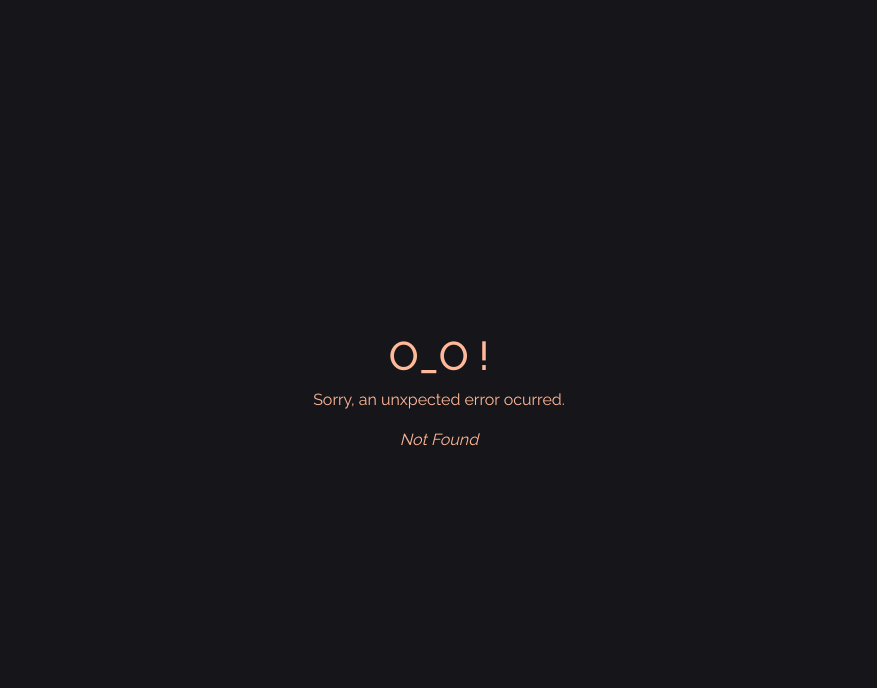
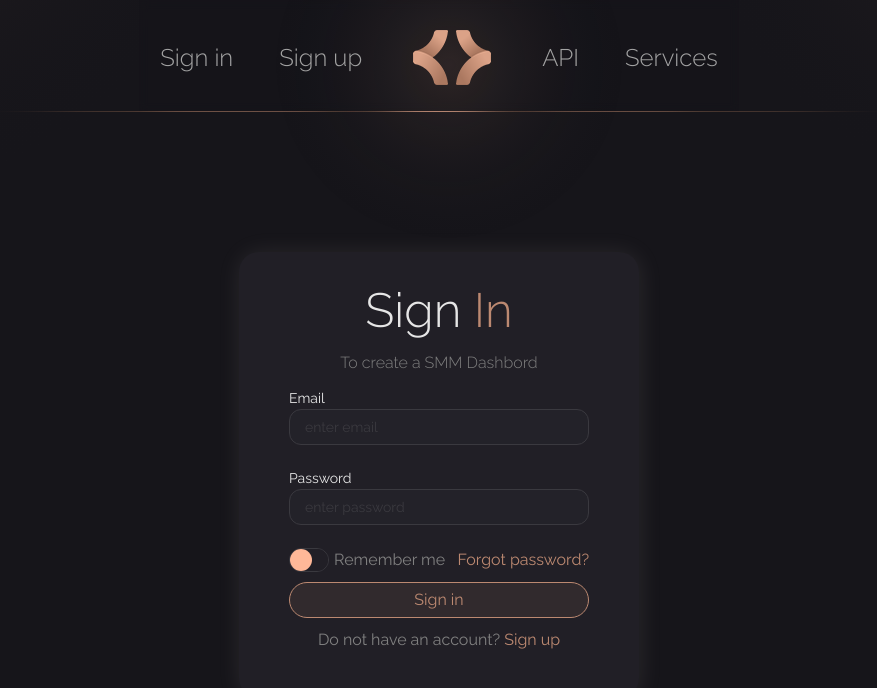
Before and after one commit to Peggyta/smmlanding, a React (Create React App) app: page /login in a window 1280 px wide. Before the commit this address had no page. Shown: the top 688 px of the page, without its empty margins (201-1078 px from the left). Built offline with nearby package versions, Linux system fonts and the light colour scheme.

Commit message:
update registr and login forms

```diff
--- a/src/App.js
+++ b/src/App.js
@@ -4,7 +4,7 @@ import Landing from './components/Landing';
 function App() {
   return (
     <div className="App">
-        <Landing />
+      <Landing />
     </div>
   );
 }
--- /dev/null
+++ b/src/components/Login.js
@@ -0,0 +1,63 @@
+import React from 'react';
+import { NavLink } from 'react-router-dom';
+import { Controller, useForm } from 'react-hook-form';
+import Navbar from './Navbar';
+import '../styles/SignUp.css';
+import Toggle from './Toggle';
+
+const Login = () => {
+    const {register, handleSubmit, formState: {errors}, control}= useForm({
+        email: '',
+        password: ''
+    });
+    return (
+    <>
+        <Navbar />
+        <div className='signUp-form'>
+            <form className='signUp' onSubmit={handleSubmit((data)=> console.log(data))}>
+            <div className='form-titles'>
+                    <h2 className='sign-title'>Sign <span>In</span></h2>
+                    <p className='signUp-form-text'>To create a SMM Dashbord</p>
+                </div>
+                <div className='form-section'>
+                    <label>Email</label>
+                    <input
+                    name='email' type='email'
+                    placeholder='enter email'
+                    {...register('email', {required: true ,pattern: /\S+@\S+\.\S+/.test})} />
+                    {errors.email && <p className='err-msg'>Please enter valid email.</p>}
+                </div>
+                <div className='form-section'>
+                    <label>Password</label>
+                    <input
+                    name='password' type='password'
+                    placeholder='enter password'
+                    {...register('password', {required: true})} />
+                    {errors.password && <p className='err-msg'>Enter your password</p>}
+                </div>
+                <div className='toggle-smm-section'>
+                    {/* <div className='toggle-smm-land'>
+                        <input name='toggle' type='checkbox' control={control} />
+                        <label>Remember me</label>
+                    </div> */}
+                    <Controller
+                    control={control}
+                    name="profileStatus"
+                    render={({ field: { ref, ...field } }) => <Toggle {...field} />}
+                    />
+                    <div><a href='#'>Forgot password?</a></div>
+                </div>
+                <div className='submit-button'>
+                    <button type='submit'>Sign in </button>
+                </div>
+                <div className='login-text'>
+                    <p>Do not have an account? <NavLink to='/signup' className='login-link'>Sign up</NavLink></p>
+                </div>
+
+            </form>
+        </div>
+    </>
+    );
+};
+
+export default Login;
--- a/src/components/Navbar.js
+++ b/src/components/Navbar.js
@@ -40,7 +40,7 @@ const Navbar = () => {
         <div className='svg-container'>
             <div className={show ? 'active': 'hidden'}>
                 <ul className='nav-list d-flex justify-content-center align-items-center list-unstyled position-relative z-index-1  '>
-                        <li><Link to='/signin' className='nav nav-link-one text-decoration-none'>Sign in</Link></li>
+                        <li><Link to='/login' className='nav nav-link-one text-decoration-none'>Sign in</Link></li>
                         <li><Link to='/signup' className='nav nav-link-two text-decoration-none'>Sign up</Link></li>
                         <div className='logo-container position-relative'>
                             <Link to='/'><img src={logo} alt="logo" /></Link>
@@ -71,7 +71,7 @@ const Navbar = () => {
                     <div>
                         <img className={sideBar && 'mobile-icon' } src={hamburMenu} alt='hambur-menu' />
                         <ul className= {sideBar ? 'mobile-list-links' : 'hide-list-links'}>
-                            <li><NavLink to='/signin' className='nav' >Sign in</NavLink></li>
+                            <li><NavLink to='/login' className='nav' >Sign in</NavLink></li>
                             <li><NavLink to='/signup' className='nav'>Sign up</NavLink></li>
                             <li><NavLink to='/api' className='nav'>API</NavLink></li>
                             <li><NavLink to='/services' className='nav'>Services</NavLink></li>
--- a/src/components/SignIn.js
+++ b/src/components/SignIn.js
@@ -1,27 +1,16 @@
-import React, {useState, useEffect} from 'react';
+import React from 'react';
+import { NavLink } from 'react-router-dom';
+import { Controller, useForm } from 'react-hook-form';
 import logoScroll from '../images/logo-Icon.png';
 import eyelid from '../images/eye.png';
 import '../styles/SignIn.css';
 
 const SignIn = () => {
-    const[data, setData] = useState ({
-        userName: "",
-        password: "",
+    const{register, handleSubmit, control} = useForm({
+        email: '',
+        password: ''
     });
-    const[entered, setEntered] = useState({});
-    const [error, setErrors] = useState({});
-
-    useEffect(()=> {
-        setErrors(data)
-    },[data,entered]);
-
-    const changeHandler = event => {
-        if(event.target.name === "isAccepted") {
-            setData({...data,[event.target.name]: event.target.checked})
-        } else {
-            setData({...data,[event.target.name]: event.target.value})
-        }
-    }
+    const onError = (errors, e) => (console.log(errors, e));
 
     return (
         <div className='w-100'>
@@ -42,23 +31,21 @@ const SignIn = () => {
                             <p className='sign-form-items'>your desired social media accounts. Facebook, Telegram, instagram, Youtube, Tiktok, Twitter, etc... </p>
                             <p className='sign-mobile-form'>Sign in to access or sign up to create your panel</p>
                         </div>
-                        <div className='input-container d-flex'>
+                        <form onSubmit={handleSubmit((data) => console.log(data), onError)} className='input-container d-flex'>
                             <div className='input-boxes d-flex gap-2'>
                                 <div className='input-box'>
-                                    <input className='input-field' type='text' name='userName'
-                                    value={data.userName} placeholder='Username' onChange={changeHandler} />
-                                    {error.userName && entered.userName && <span>{error.userName}</span>}
+                                    <input className='input-field' type='text' name='email'
+                                     placeholder='Username' {...register('email',{required: true})} />
                                 </div>
                                 <div className='input-box'>
                                     <input className='input-field' type='password' name='password'
-                                    value={data.password} placeholder='Password' onChange={changeHandler} />
-                                    {error.password && entered.password && <span>{error.password}</span>}
+                                     placeholder='Password' {...register ('password', {required:true})} />
                                         <img className='input-icon-hide' src={eyelid} alt='hide password' />
                                 </div>
                             </div>
                         <div className='checkbox-container d-flex'>
                             <div className='checkbox-items'>
-                                    <input type='checkbox'/>
+                                    <input type='checkbox' />
                                     <label className='remember-text'>Remember me</label>
                             </div>
                             <div className='checkbox-items-mobile'>
@@ -72,15 +59,15 @@ const SignIn = () => {
                                 <div className='pass-link-mobile'><a className='text-decoration-none' href='#'>Forgot password?</a></div>
                             </div>
                             <div className='sign-btn-section'>
-                                <a className=' sign-btn text-decoration-none btn' href='#'>
+                                <button className=' sign-btn text-decoration-none btn' type='submit'>
                                     <img src={logoScroll} alt='icon' />Sign in
-                                </a>
+                                </button>
                             </div>
                         </div>
-                    </div>
+                    </form>
                     <div className='sign-pass-link d-flex'>
                         <div className='sign-pass-text'>
-                            <p><a className='text-decoration-none' href='#'>Sign Up</a> for new account</p>
+                            <p><NavLink className='text-decoration-none' to='/signup'>Sign Up</NavLink> for new account</p>
                         </div>
                         <div className='sign-pass-text' id='forgot-pass'>
                             <p><a className='text-decoration-none' href='#'>Forgot password?</a> click to recover</p>
--- a/src/components/SignUp.js
+++ b/src/components/SignUp.js
@@ -1,5 +1,7 @@
 import React from 'react';
+import { NavLink } from 'react-router-dom';
 import {useForm} from 'react-hook-form';
+import Navbar from './Navbar';
 import '../styles/SignUp.css';
 
 const SignUp = () => {
@@ -17,9 +19,12 @@ const SignUp = () => {
         confirmPaword: '',
         isAccepted: false
     });
+    const onError = (errors,e) => console.log(errors, e);
     return (
+    <>
+    <Navbar />
         <div className='signUp-form'>
-            <form className='signUp' onSubmit={handleSubmit((data) => console.log(data))}>
+            <form className='signUp' onSubmit={handleSubmit((data) => console.log(data), onError)}>
                 <div className='form-titles'>
                     <h2 className='sign-title'>Sign <span>Up</span></h2>
                     <p className='signUp-form-text'>To create a SMM Dashbord</p>
@@ -37,7 +42,7 @@ const SignUp = () => {
                     <input
                     name='email' type='email'
                     placeholder='enter email'
-                    {...register('email', { pattern: /\S+@\S+\.\S+/.test })} />
+                    {...register('email', {required: true ,pattern: /\S+@\S+\.\S+/.test })} />
                     {errors.email && <p className='err-msg'>Please enter valid email.</p>}
                 </div>
                 <div className='form-section'>
@@ -46,7 +51,7 @@ const SignUp = () => {
                     name='password' type='password'
                     placeholder='enter password'
                     {...register('password', {required:true, minLength: 8})} />
-                    {errors.password && <p className='err-msg'>Password must br at least 8 characters long</p>}
+                    {errors.password && <p className='err-msg'>Password must be at least 8 characters long</p>}
                 </div>
                 <div className='form-section'>
                     <label>Confirm Password</label>
@@ -69,10 +74,14 @@ const SignUp = () => {
                     </div>
                 </div>
                 <div className='submit-button'>
-                    <input type='submit' />
+                    <button type='submit'>Sign in </button>
+                </div>
+                <div className='login-text'>
+                    <p>Already have an account? <NavLink to='/login' className='login-link'>Sign in</NavLink></p>
                 </div>
             </form>
         </div>
+    </>
     );
 };
 
--- /dev/null
+++ b/src/components/Toggle.js
@@ -0,0 +1,13 @@
+import '../styles/Toggle.css';
+
+export default function Toggle ({value, onChange}) {
+    return (
+        <div className='toggle-smm-land'>
+                <label className='switch-toggle'>
+                    <input className='switch-input' type='checkbox' checked={value} onChange={onChange} />
+                    <span className='slider-btn round'></span>
+                </label>
+                <label>Remember me</label>
+        </div>
+    )
+}
--- a/src/index.js
+++ b/src/index.js
@@ -9,6 +9,7 @@ import {
 import './index.css';
 import App from './App';
 import SignUp from './components/SignUp';
+import Login from './components/Login';
 //Fonts
 
 const router = createBrowserRouter([
@@ -21,6 +22,10 @@ const router = createBrowserRouter([
         path: "signup",
         element: <SignUp />
     },
+    {
+      path: "login",
+      element: <Login />
+    },
 
   ]);
 
--- a/src/styles/Navbar.css
+++ b/src/styles/Navbar.css
@@ -198,11 +198,11 @@
         width: 40px;
     }
     .show-mobile-menu {
-        background-color: var(--elephant);
-        width: 100%;
+        background-color: var(--ash);
+        width: 90%;
         height: 100vh;
         top: -35px;
-        right: -35px;
+        right: -42px;
         position: absolute;
         z-index: 2;
     }
--- a/src/styles/SignIn.css
+++ b/src/styles/SignIn.css
@@ -298,7 +298,9 @@ input[type=checkbox]:checked {
     position: relative;
     display: inline-block;
     width: 52px;
-    height: 34px;
+    height: 32px;
+    border: 1px solid var(--ash);
+    border-radius: 35px;
   }
 
   /* Hide default HTML checkbox */
@@ -327,7 +329,7 @@ input[type=checkbox]:checked {
     height: 26px;
     width: 26px;
     left: 4px;
-    bottom: 4px;
+    bottom: 2px;
     background-color: var(--pink);
     -webkit-transition: .4s;
     transition: .4s;
--- a/src/styles/SignUp.css
+++ b/src/styles/SignUp.css
@@ -1,5 +1,5 @@
 .signUp-form {
-    height: 100vh;
+    height: 950px;
     display: flex;
     justify-content: center;
     align-items: center;
@@ -9,7 +9,7 @@
     background-color: var(--elephant);
     height: fit-content;
     width: fit-content;
-    padding:50px;
+    padding: 30px 50px;
     border-radius: 20px;
     box-shadow: 1px 1px 23px 0  rgba(230, 215, 208, 0.1);
 }
@@ -73,6 +73,23 @@
     font-size: 12px;
 }
 
+.toggle-smm-section {
+    display: flex;
+    justify-content: space-between;
+    align-items: center;
+}
+
+.toggle-smm-section div a {
+    text-decoration: none;
+    color: var(--rosewood);
+}
+.toggle-smm-land {
+    color: var(--grey);
+    display: flex;
+    align-items: center;
+    justify-content: center;
+    gap: 5px;
+}
 .submit-button {
     width: 100%;
    display: flex;
@@ -81,7 +98,7 @@
    margin-top: 10px;
 }
 
-.submit-button input {
+.submit-button button {
     width: 100%;
     color: var(--rosewood);
     background-color: rgba(188, 137, 113, 0.1);
@@ -89,6 +106,13 @@
     border-radius: 40px;
     padding-top: 5px;
     padding-bottom: 5px;
+}
+
+.submit-button:hover {
+    color: var(--pink);
+    background-color: rgba(180, 88, 60, 0.301);
+    transition: all .2s ease-in;
+    border-radius: 40px;
 }
 
 .err-msg,
@@ -101,3 +125,19 @@
     display: block;
     line-height: 6px;
 }
+
+.login-text {
+    color: var(--grey);
+    text-align: center;
+    margin-top: 10px;
+}
+
+.login-link {
+    display: inline;
+    color: var(--rosewood);
+    text-decoration: none;
+}
+
+.login-link:hover {
+    color: var(--pink);
+}
--- /dev/null
+++ b/src/styles/Toggle.css
@@ -0,0 +1,64 @@
+.switch-toggle {
+    position: relative;
+    display: inline-block;
+    width: 40px;
+    height: 24px;
+    border: 1px solid var(--ash);
+    border-radius: 35px;
+  }
+
+  /* Hide default HTML checkbox */
+  .switch-input {
+    opacity: 0;
+    width: 0;
+    height: 0;
+  }
+
+  /* The slider */
+  .slider-btn {
+    position: absolute;
+    cursor: pointer;
+    top: 0;
+    left: 0;
+    right: 0;
+    bottom: 0;
+    background-color: var(--elephant);
+    -webkit-transition: .4s;
+    transition: .4s;
+  }
+
+  .slider-btn:before {
+    position: absolute;
+    content: "";
+    height: 22px;
+    width: 22px;
+    left: 0;
+    bottom: 0;
+    background-color: var(--pink);
+    -webkit-transition: .4s;
+    transition: .4s;
+
+  }
+
+  input:checked + .slider-btn {
+    background-color: rgb(134, 91, 51);
+  }
+
+  input:focus + .slider-btn {
+    box-shadow: 0 0 1px #373433;
+  }
+
+  input:checked + .slider-btn:before {
+    -webkit-transform: translateX(18px);
+    -ms-transform: translateX(18px);
+    transform: translateX(18px);
+  }
+
+  /* Rounded sliders */
+  .slider-btn.round {
+    border-radius: 34px;
+  }
+
+  .slider-btn.round:before {
+    border-radius: 50%;
+  }
```
